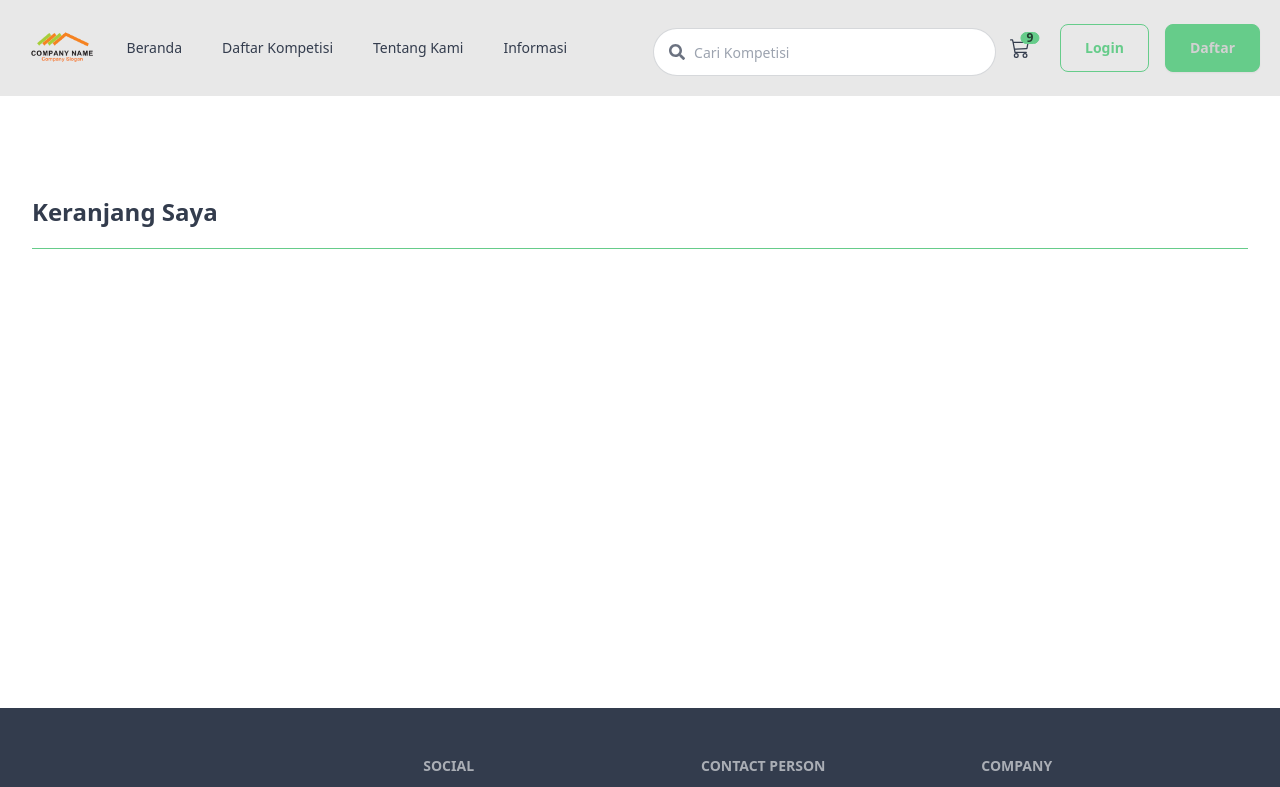
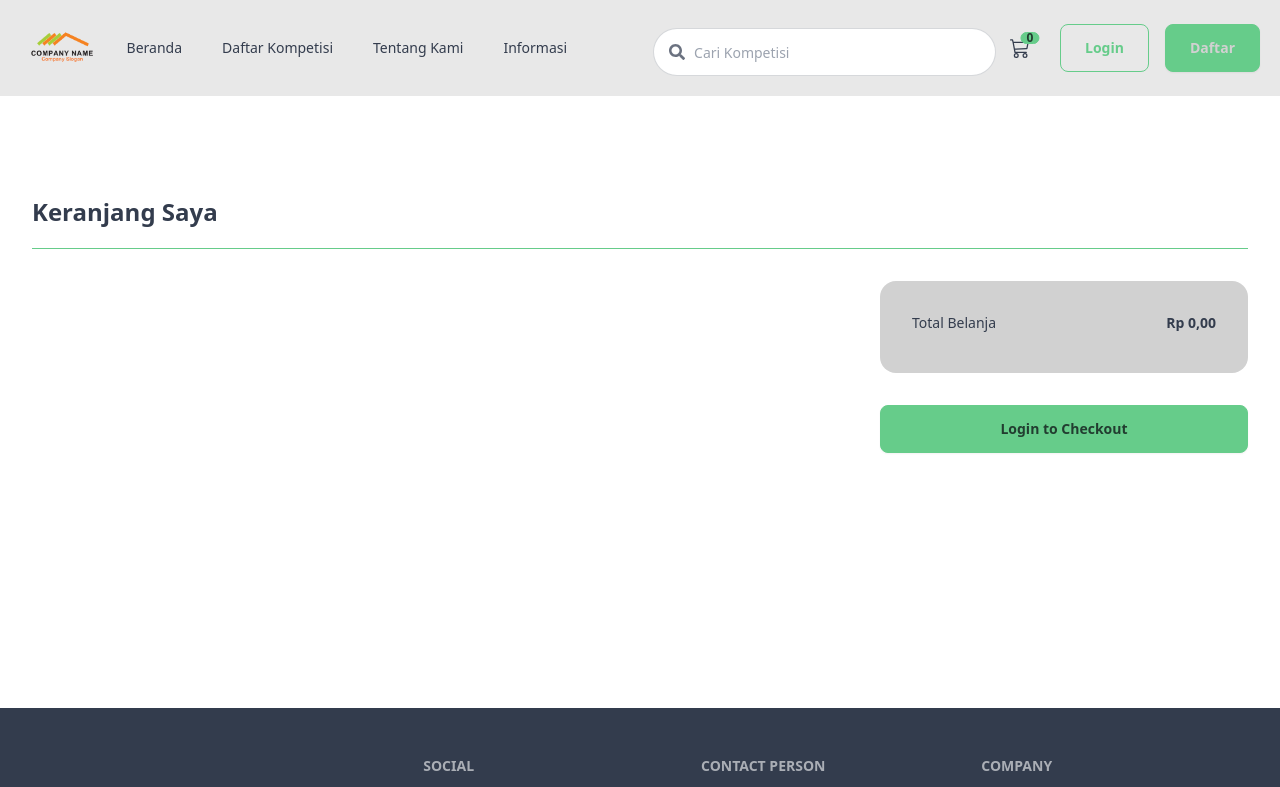
Before and after one commit to nichoherjunaaa/championest-client, a React (Vite) app: page /cart in a window 1280 px wide. Shown: the top 787 px of the page. Built offline with nearby package versions, Linux system fonts and the light colour scheme.

Commit message:
updated cart view

```diff
--- a/src/components/CartListItems.jsx
+++ b/src/components/CartListItems.jsx
@@ -5,9 +5,17 @@ import { useDispatch } from 'react-redux';
 import CartList from './CartListItems';
 
 const CartListItems = ({ cartItem }) => {
-    const { cartId, name, harga, image, amount, jumlah } = cartItem;
+    const { cartId, name, price, image, amount, jumlah } = cartItem;
     // console.log(cartItem);
     const dispatch = useDispatch();
+
+    // const handleAmount = (e) => {
+    //     dispatch(editItem({ cartId, amount: parseInt(e.target.value) }));
+    // };
+
+    // const removeProductHandle = () => {
+    //     dispatch(removeItem({ cartId }));
+    // };
 
     return (
         <article key={cartId} className="mb-12 grid grid-cols-2 gap-4 sm:flex sm:flex-row sm:items-center flex-wrap border-b border-base-300 pb-6 last:border-b-0">
@@ -15,7 +23,7 @@ const CartListItems = ({ cartItem }) => {
             <div className="sm:ml-6 sm:w-48 text-center sm:text-left">
                 <h2 className="capitalize font-semibold">{name}</h2>
                 <span className="font-bold block mt-2">Jumlah Produk: {amount}</span>
-                <p className="font-bold text-center sm:text-left mt-2">{formatHarga(harga)}</p>
+                <p className="font-bold text-center sm:text-left mt-2">{formatHarga(price)}</p>
             </div>
             <div className="flex flex-col items-center sm:items-start">
                 <div className="form-control w-full max-w-xs">
--- a/src/components/Navbar.jsx
+++ b/src/components/Navbar.jsx
@@ -12,6 +12,7 @@ import { logoutUser } from '../features/userSlice'
 
 const Navbar = () => {
     const user = useSelector(state => state.userState.user)
+    const countItems = useSelector(state => state.cartState.numItemsCart)
     const dispatch = useDispatch();
     const navigate = useNavigate();
     const handleLogout = async () => {
@@ -66,7 +67,7 @@ const Navbar = () => {
                     <NavLink to='/cart' className="btn btn-ghost btn-circle btn-md">
                         <div className="indicator">
                             <BsCart3 className="text-xl" />
-                            <span className="badge badge-primary badge-xs indicator-item">9</span>
+                            <span className="badge badge-primary badge-xs indicator-item">{countItems}</span>
                         </div>
                     </NavLink>
                     {!user ? (
--- a/src/features/cartSlice.js
+++ b/src/features/cartSlice.js
@@ -15,24 +15,30 @@ const cartSlice = createSlice({
     name: 'cart',
     initialState: getCartLocalStorage(),
     reducers: {
-        addProduct : (state, action) => {
-            const { product } = action.payload
+        addProduct: (state, action) => {
+            // console.log(state.cartTotal);
+
+            const { product } = action.payload;
             const item = state.CartItems.find(i => i.cartId === product.cartId);
 
+            if (item) {
+                const prevAmount = item.amount;  // Menyimpan jumlah lama produk
+                item.amount += product.amount;  // Menambah jumlah produk
+                state.numItemsCart += product.amount;  // Update jumlah total item
+                state.cartTotal += product.price * (product.amount - prevAmount);  // Update total harga
+            } else {
+                state.CartItems.push(product);
+                state.numItemsCart += product.amount;
+                state.cartTotal += product.price * product.amount;
+            }
 
-            if (item) {
-                item.amount += product.amount
-            } else {
-                state.CartItems.push(product)
-            }
-            state.numItemsCart += product.amount
-            state.cartTotal += product.price * product.amount
-            localStorage.setItem('cart', JSON.stringify(state))
-            toast.success('Produk ditambahkan ke keranjang')
-        }
-    }
-})
+            // Simpan ke localStorage setelah update state
+            localStorage.setItem('cart', JSON.stringify(state));
+            toast.success('Produk ditambahkan ke keranjang');
+            console.log(state.cartTotal);
+        },
+    },
+});
 
-export const { addProduct } = cartSlice.actions
-
-export default cartSlice.reducer
+export const { addProduct } = cartSlice.actions;
+export default cartSlice.reducer;
--- a/src/pages/CartPage.jsx
+++ b/src/pages/CartPage.jsx
@@ -1,10 +1,12 @@
 import React from 'react'
 import { useSelector } from 'react-redux';
 import CartList from '../components/CartList';
+import { Link } from 'react-router-dom';
+import {formatHarga } from '../utils'
 const CartPage = () => {
     const user = useSelector(state => state.userState.user)
     const cart = useSelector(state => state.cartState)
-    // console.log(cart);
+    console.log(cart);
     return (
         <>
             <div className="border-b border-primary pb-5 mt-5">
@@ -15,12 +17,19 @@ const CartPage = () => {
                     <CartList />
                 </div>
                 <div className="lg:col-span-4 lg:pl-4">
-                    {/* <CartTotal /> */}
-                    {/* {user ? (
+                    <div className="card bg-base-300">
+                        <div className="card-body">
+                            <p className="flex justify-between text-sm pb-2">
+                                <span>Total Belanja</span>
+                                <span className="font-bold">{formatHarga(cart.cartTotal)}</span>
+                            </p>
+                        </div>
+                    </div>
+                    {user ? (
                         <Link to='/checkout' className="btn btn-primary btn-block mt-8">Checkout</Link>
                     ) : (
                         <Link to="/login" className="btn btn-primary btn-block mt-8">Login to Checkout</Link>
-                    )} */}
+                    )}
                 </div>
             </div>
         </>
--- a/src/pages/DetailPage.jsx
+++ b/src/pages/DetailPage.jsx
@@ -24,14 +24,17 @@ const DetailPage = () => {
     }
 
     const productCart = {
-        cartId : product._id + product.nama,
-        productId : product._id,
-        image : product.gambar,
-        name : product.nama,
-        harga : product.harga,
-        jumlah : product.stok,
+        cartId: product._id + product.nama,
+        productId: product._id,
+        image: product.gambar,
+        name: product.nama,
+        price: product.harga,
+        stock: product.stok,
         amount
     }
+
+    // console.log(productCart);
+
 
     const handleAmount = (e) => {
         setAmount(parseInt(e.target.value))
```
